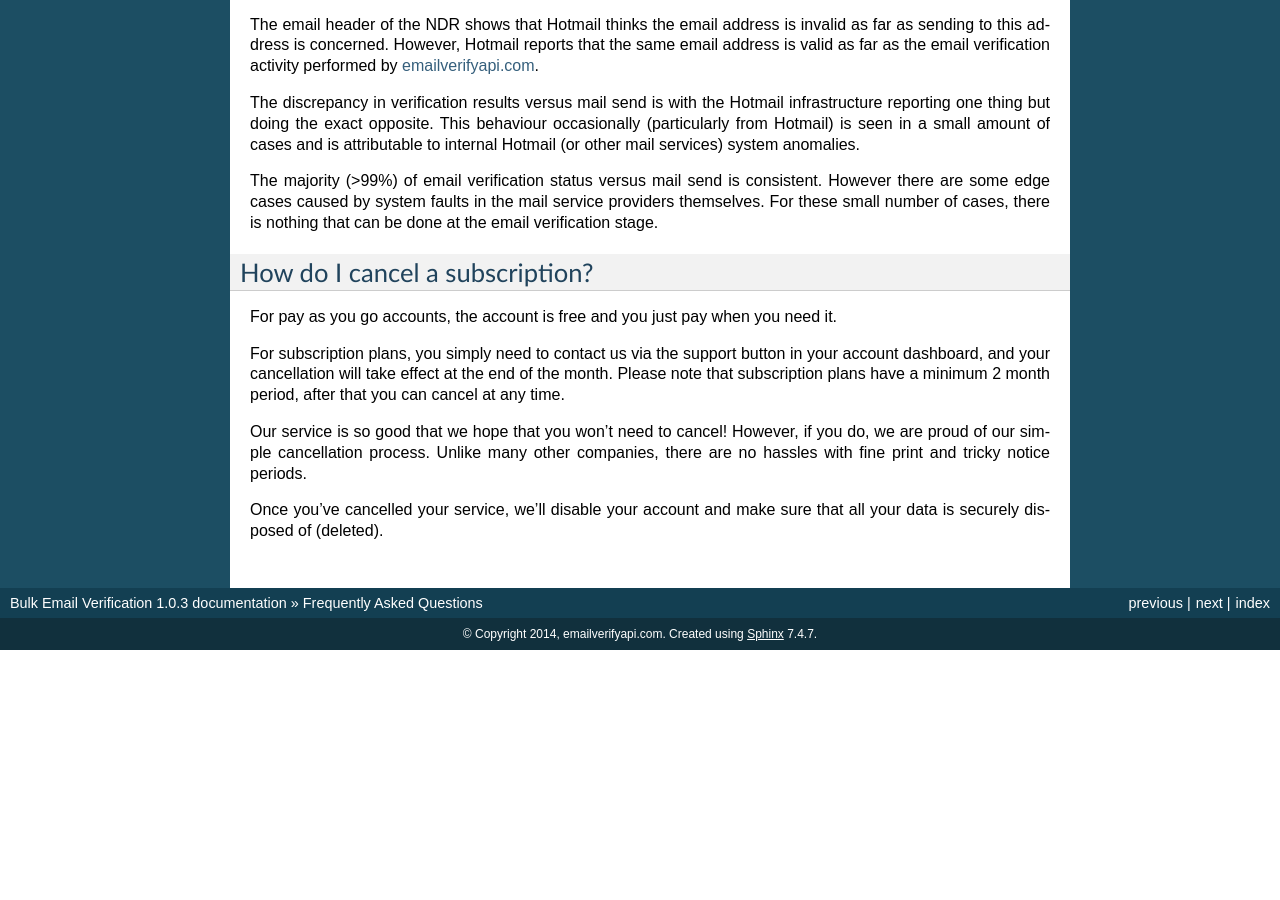
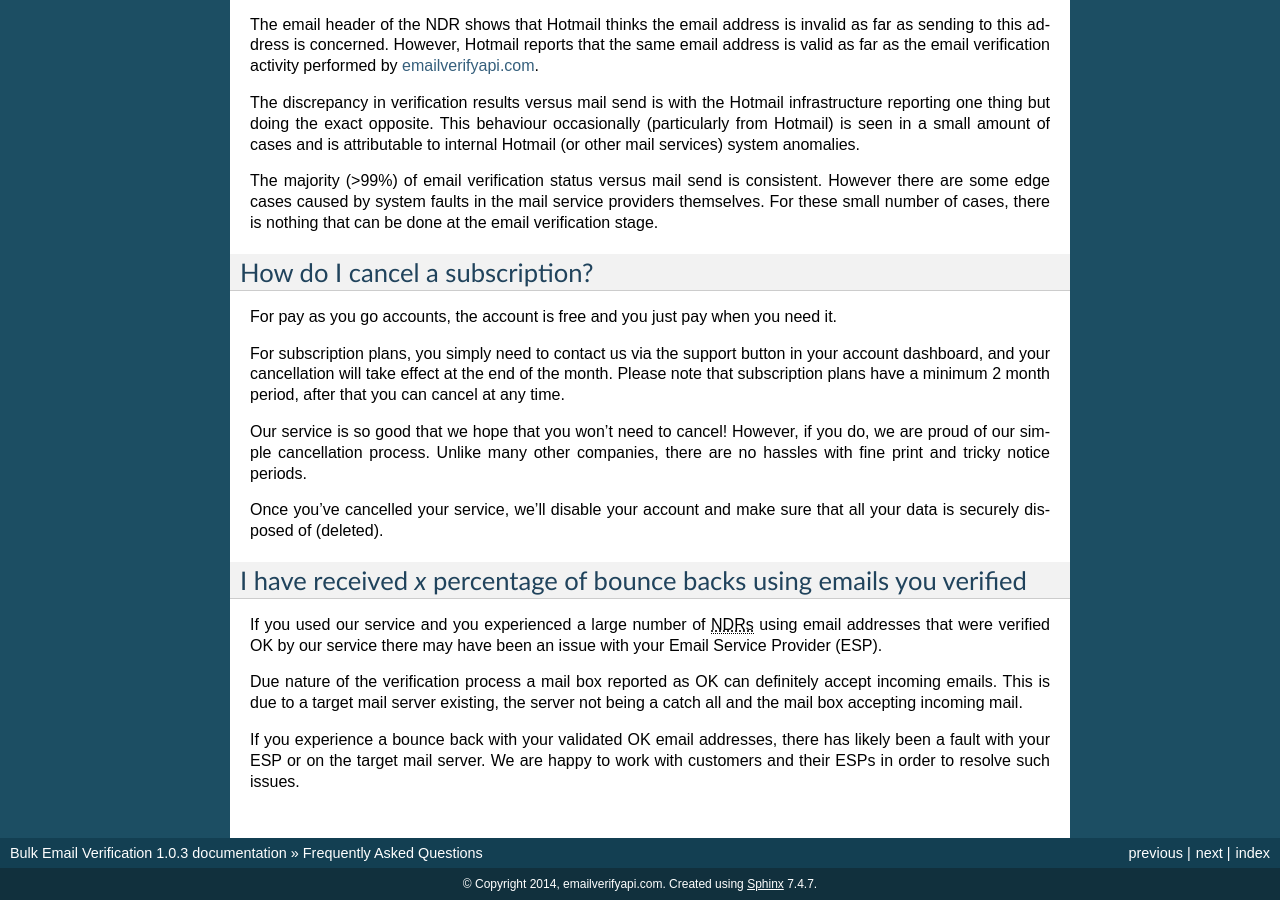
Before and after one commit to emailverifyapicom/docs-bulk, a Sphinx documentation site: the page built from docs/frequently-asked-questions.rst, in a window 1280 px wide and 900 px high, scrolled down 3614 px. Built offline with Sphinx 7.4.7, drawn with Linux system fonts in a browser that asks for light colours; before the commit the page ends 4264 px from its top, so only the background shows below that; some of the changed text lies outside the part shown.

Commit message:
Added mail send bounce back FAQ

```diff
--- a/docs/frequently-asked-questions.rst
+++ b/docs/frequently-asked-questions.rst
@@ -54,6 +54,7 @@ Generally, anything that is younger (as of December 2014) than 7 years old. Incl
  * Firefox (version 2+)
  * Chrome
  * Opera
+
 As this is an Internet based service, it means that it runs happily on any operating system including Mac, PC, Linux, Unix etc.
 
 Can it do Hotmail?
@@ -85,7 +86,7 @@ The hard bit is dealing with mail services that are intrinsically configured to
 `emailverifyapi.com`_'s strength in dealing with the \"hard bit\" of email verification comes from years of experience in doing email verification together with our complete ownership of our :term:`SMTP` verification software stack together with an extensive cloud based infrastructure. That's why `emailverifyapi.com`_ can do the \"hard bits\" best and offer outstanding coverage on the more difficult domains such as Yahoo and Hotmail.
 
 Can I get blacklisted using this service?
--------------------------------------
+-----------------------------------------
 No. It's `emailverifyapi.com`_ infrastructure that does the work.
 
 Will anyone know that I am verifying their email address?
@@ -106,7 +107,7 @@ This method of determining email address validity works in >99% cases. However,
 For example, say we take an email address of "this.seems.to.verify@hotmail.com" to send to. We are sending from a fictitious email address "my.sending.account@gmail.com".
 
 "this.seems.to.verify@hotmail.com" reports with status code of "OK" from the email verification service. However, when you send an email to "this.seems.to.verify@hotmail.com", the email bounces.
-Further inspection of the bounced email Non Delivery Report (NDR) headers show something like the following:
+Further inspection of the bounced email :abbr:`NDR(Non Delivery Report)` headers show something like the following:
 
 ::
 
@@ -169,3 +170,14 @@ For subscription plans, you simply need to contact us via the support button in
 Our service is so good that we hope that you won’t need to cancel! However, if you do, we are proud of our simple cancellation process. Unlike many other companies, there are no hassles with fine print and tricky notice periods.
 
 Once you’ve cancelled your service, we’ll disable your account and make sure that all your data is securely disposed of (deleted).
+
+I have received *x* percentage of bounce backs using emails you verified
+------------------------------------------------------------------------
+If you used our service and you experienced a large number of :abbr:`NDRs(Non Delivery Reports)` using email addresses that were verified
+OK by our service there may have been an issue with your Email Service Provider (ESP).
+
+Due nature of the verification process a mail box reported as OK can definitely accept incoming emails. This is due to a target mail server
+existing, the server not being a catch all and the mail box accepting incoming mail.
+
+If you experience a bounce back with your validated OK email addresses, there has likely been a fault with your ESP or on the target mail
+server. We are happy to work with customers and their ESPs in order to resolve such issues.
```
